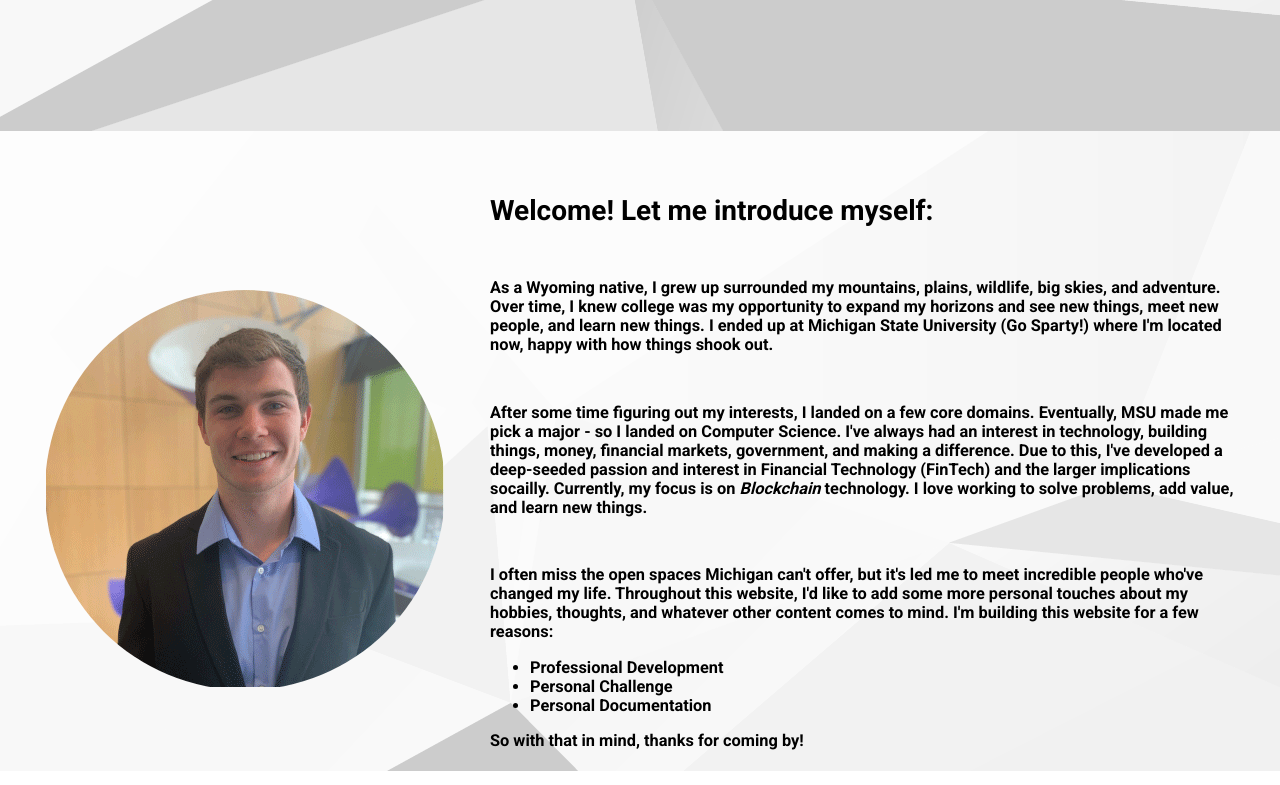
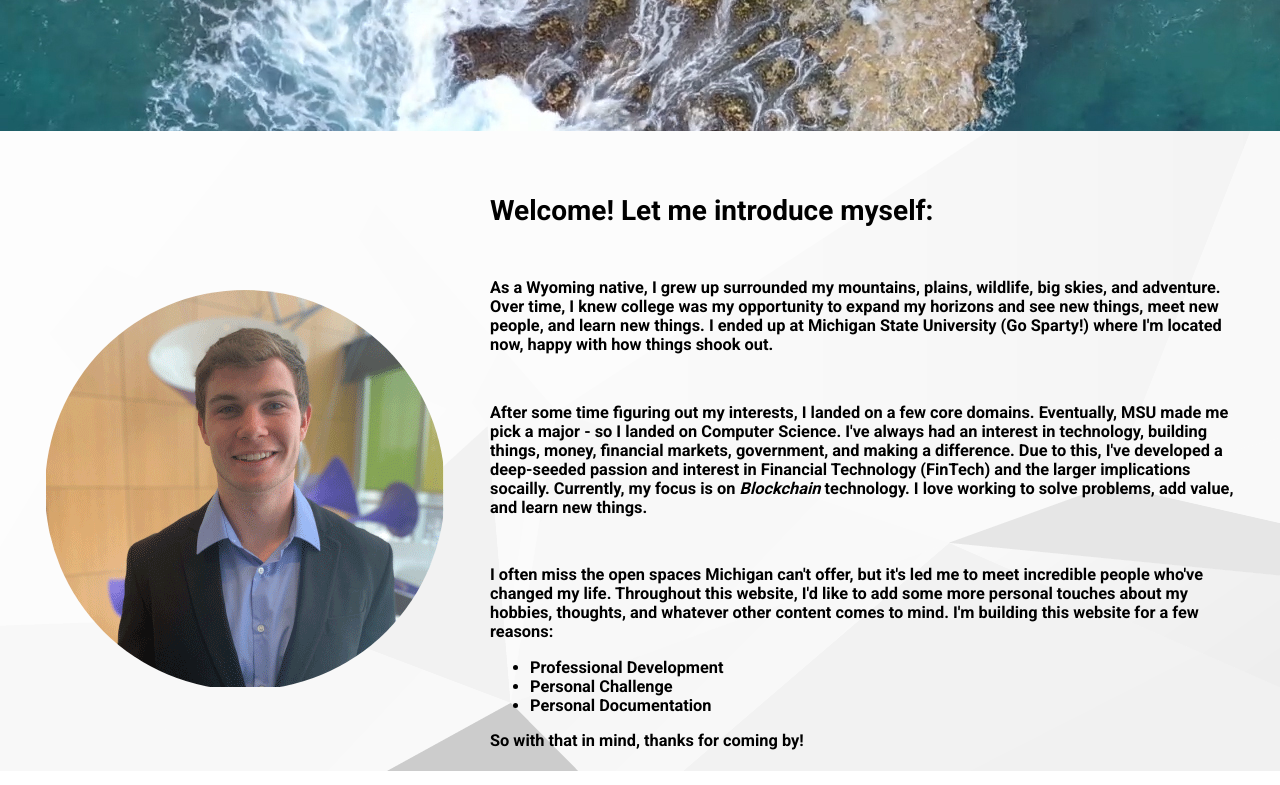
Before and after one commit to sawyerru/personal, a plain HTML site: page index.html in a window 1280 px wide. Shown: the part 736-1521 px from the top of the page. Drawn offline with Linux system fonts and the light colour scheme.

Commit message:
added alternate main background

```diff
--- a/index.html
+++ b/index.html
@@ -26,6 +26,7 @@
         <video autoplay muted loop>
           <source src="images/header-vid1.mp4" type="video/mp4">
         </video>
+        <img src="images/header-vid1.jpg" alt="main-beach">
       </div>
     </div>
 
```
